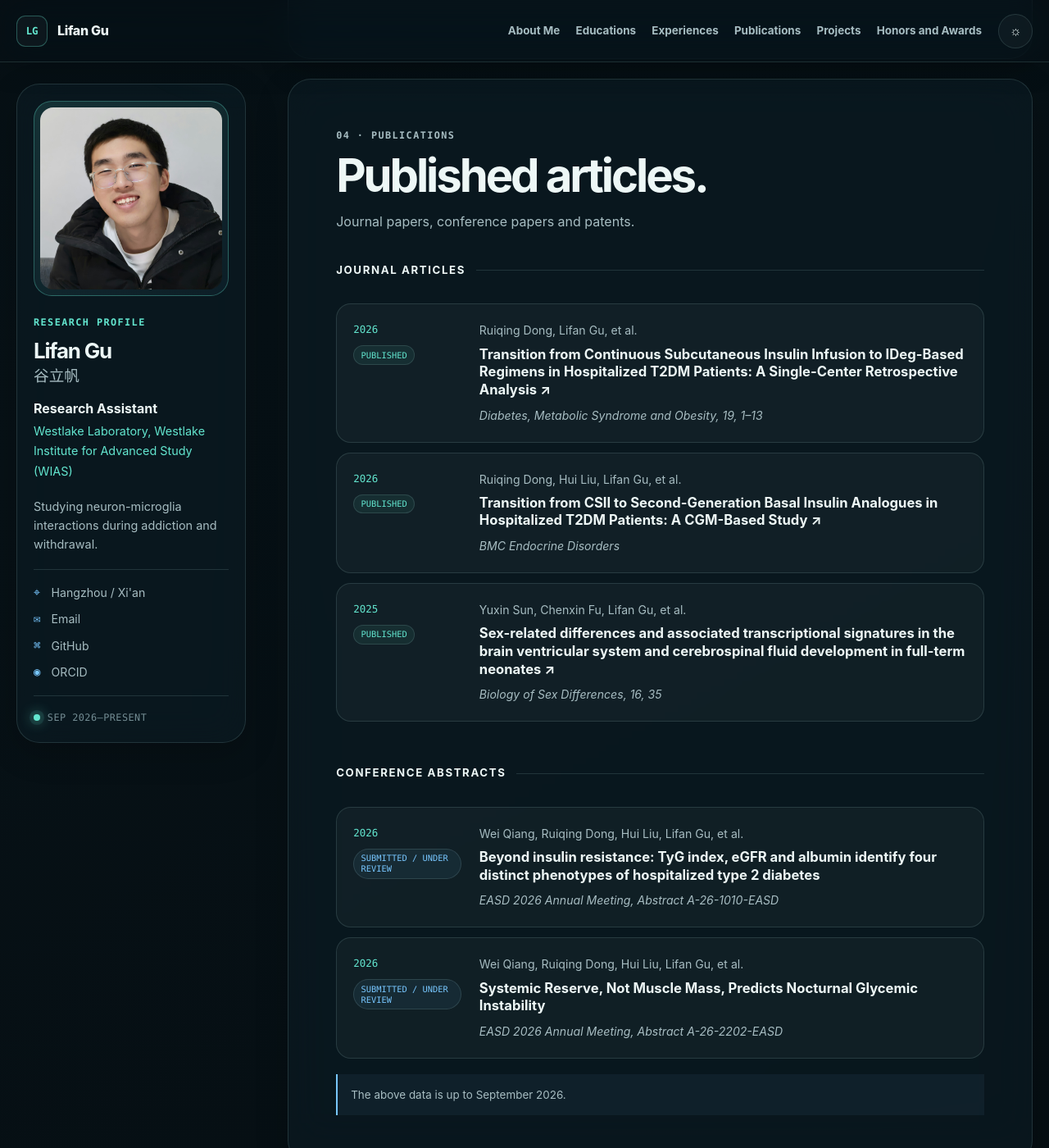
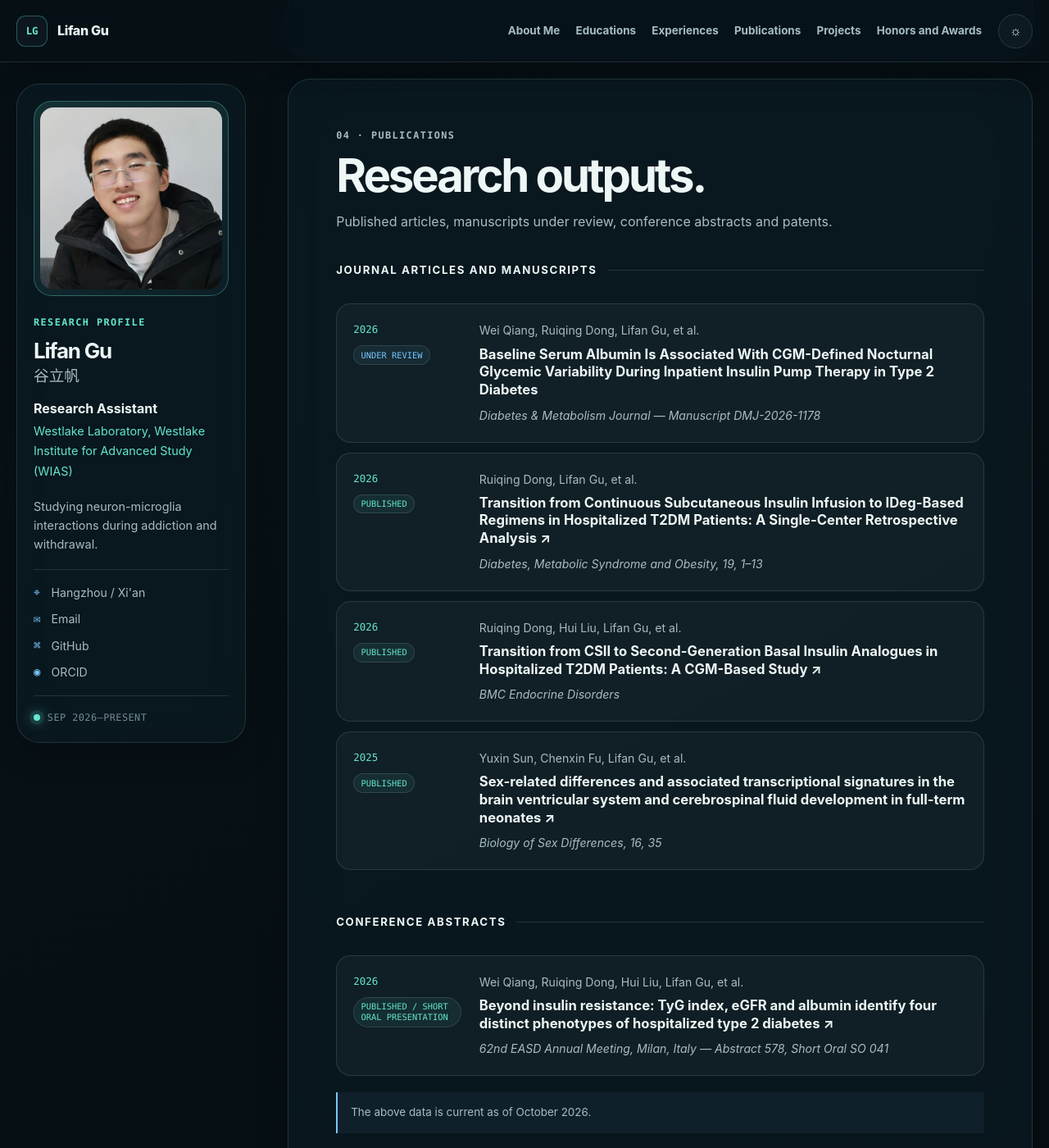
Before and after one commit to GuLifan/GuLifan.github.io, a Jekyll site: the page built from _pages/about.md, in a window 1280 px wide and 1400 px high, scrolled down 2204 px. Shown: the whole window at 82% size. Built offline with Jekyll 4.4.1, drawn with Linux system fonts in a browser that asks for light colours.

Commit message:
Updated 2 academic articles on 11 Oct, 2026.

```diff
--- a/_data/profile.yml
+++ b/_data/profile.yml
@@ -43,6 +43,16 @@ experiences:
 
 publications:
   - year: "2026"
+    status: "Under review"
+    authors: "Wei Qiang, Ruiqing Dong, Lifan Gu, et al."
+    title: >-
+      Baseline Serum Albumin Is Associated With CGM-Defined Nocturnal
+      Glycemic Variability During Inpatient Insulin Pump Therapy in Type 2
+      Diabetes
+    venue: >-
+      Diabetes & Metabolism Journal — Manuscript DMJ-2026-1178
+
+  - year: "2026"
     status: "Published"
     authors: "Ruiqing Dong, Lifan Gu, et al."
     title: >-
@@ -51,6 +61,7 @@ publications:
       Analysis
     venue: "Diabetes, Metabolic Syndrome and Obesity, 19, 1–13"
     url: "https://doi.org/10.2147/DMSO.S557994"
+
   - year: "2026"
     status: "Published"
     authors: "Ruiqing Dong, Hui Liu, Lifan Gu, et al."
@@ -59,6 +70,7 @@ publications:
       Hospitalized T2DM Patients: A CGM-Based Study
     venue: "BMC Endocrine Disorders"
     url: "https://doi.org/10.1186/s12902-026-02291-1"
+
   - year: "2025"
     status: "Published"
     authors: "Yuxin Sun, Chenxin Fu, Lifan Gu, et al."
@@ -71,19 +83,15 @@ publications:
 
 abstracts:
   - year: "2026"
-    status: "Submitted / under review"
+    status: "Published / Short Oral presentation"
     authors: "Wei Qiang, Ruiqing Dong, Hui Liu, Lifan Gu, et al."
     title: >-
       Beyond insulin resistance: TyG index, eGFR and albumin identify four
       distinct phenotypes of hospitalized type 2 diabetes
-    venue: "EASD 2026 Annual Meeting, Abstract A-26-1010-EASD"
-  - year: "2026"
-    status: "Submitted / under review"
-    authors: "Wei Qiang, Ruiqing Dong, Hui Liu, Lifan Gu, et al."
-    title: >-
-      Systemic Reserve, Not Muscle Mass, Predicts Nocturnal Glycemic
-      Instability
-    venue: "EASD 2026 Annual Meeting, Abstract A-26-2202-EASD"
+    venue: >-
+      62nd EASD Annual Meeting, Milan, Italy — Abstract 578,
+      Short Oral SO 041
+    url: "https://virtualcongress.easd.org/pag/presentation/269472"
 
 projects:
   - title: "Multi-Pose Palmprint ROI Extraction"
--- a/_pages/about.md
+++ b/_pages/about.md
@@ -70,52 +70,108 @@ redirect_from:
   </ol>
 </section>
 
-<section class="content-section glass-panel" id="publications" aria-labelledby="publications-title">
+<section
+  class="content-section glass-panel"
+  id="publications"
+  aria-labelledby="publications-title"
+>
   <p class="section-index">04 · Publications</p>
-  <h2 id="publications-title">Published articles.</h2>
+
+  <h2 id="publications-title">Research outputs.</h2>
+
   <p class="section-intro">
-    Journal papers, conference papers and patents.
+    Published articles, manuscripts under review, conference abstracts and
+    patents.
   </p>
 
-  <h3 class="subsection-title">Journal articles</h3>
+  <h3 class="subsection-title">
+    Journal articles and manuscripts
+  </h3>
+
   <ol class="publication-list">
     {% for publication in site.data.profile.publications %}
+      {% assign publication_status_class = "status-published" %}
+
+      {% if publication.status == "Under review" %}
+        {% assign publication_status_class = "status-pending" %}
+      {% endif %}
+
       <li class="publication-card">
         <div class="publication-meta">
           <span>{{ publication.year }}</span>
-          <span class="status status-published">{{ publication.status }}</span>
+
+          <span class="status {{ publication_status_class }}">
+            {{ publication.status }}
+          </span>
         </div>
+
         <div>
           <p class="authors">{{ publication.authors }}</p>
+
           <h4>
-            <a href="{{ publication.url }}" target="_blank" rel="noopener noreferrer" data-goatcounter-click="publication-{{ forloop.index }}">
-              {{ publication.title }} <span aria-hidden="true">↗</span>
-            </a>
+            {% if publication.url %}
+              <a
+                href="{{ publication.url }}"
+                target="_blank"
+                rel="noopener noreferrer"
+                data-goatcounter-click="publication-{{ forloop.index }}"
+              >
+                {{ publication.title }}
+                <span aria-hidden="true">↗</span>
+              </a>
+            {% else %}
+              {{ publication.title }}
+            {% endif %}
           </h4>
+
           <p class="venue">{{ publication.venue }}</p>
         </div>
       </li>
     {% endfor %}
   </ol>
 
-  <h3 class="subsection-title abstracts-title">Conference abstracts</h3>
+  <h3 class="subsection-title abstracts-title">
+    Conference abstracts
+  </h3>
+
   <ol class="publication-list">
     {% for abstract in site.data.profile.abstracts %}
       <li class="publication-card">
         <div class="publication-meta">
           <span>{{ abstract.year }}</span>
-          <span class="status status-pending">{{ abstract.status }}</span>
+
+          <span class="status status-published">
+            {{ abstract.status }}
+          </span>
         </div>
+
         <div>
           <p class="authors">{{ abstract.authors }}</p>
-          <h4>{{ abstract.title }}</h4>
+
+          <h4>
+            {% if abstract.url %}
+              <a
+                href="{{ abstract.url }}"
+                target="_blank"
+                rel="noopener noreferrer"
+                data-goatcounter-click="abstract-{{ forloop.index }}"
+              >
+                {{ abstract.title }}
+                <span aria-hidden="true">↗</span>
+              </a>
+            {% else %}
+              {{ abstract.title }}
+            {% endif %}
+          </h4>
+
           <p class="venue">{{ abstract.venue }}</p>
         </div>
       </li>
     {% endfor %}
   </ol>
+
   <p class="status-note">
-    The above data is up to September 2026.
+    The above data is current as of October 2026.
   </p>
 </section>
 
```
Also changed, not shown: _SPEC/01_CONTENT_AND_PRIVACY.md (+5 -3 lines), scripts/validate.rb (+11 -2 lines).
